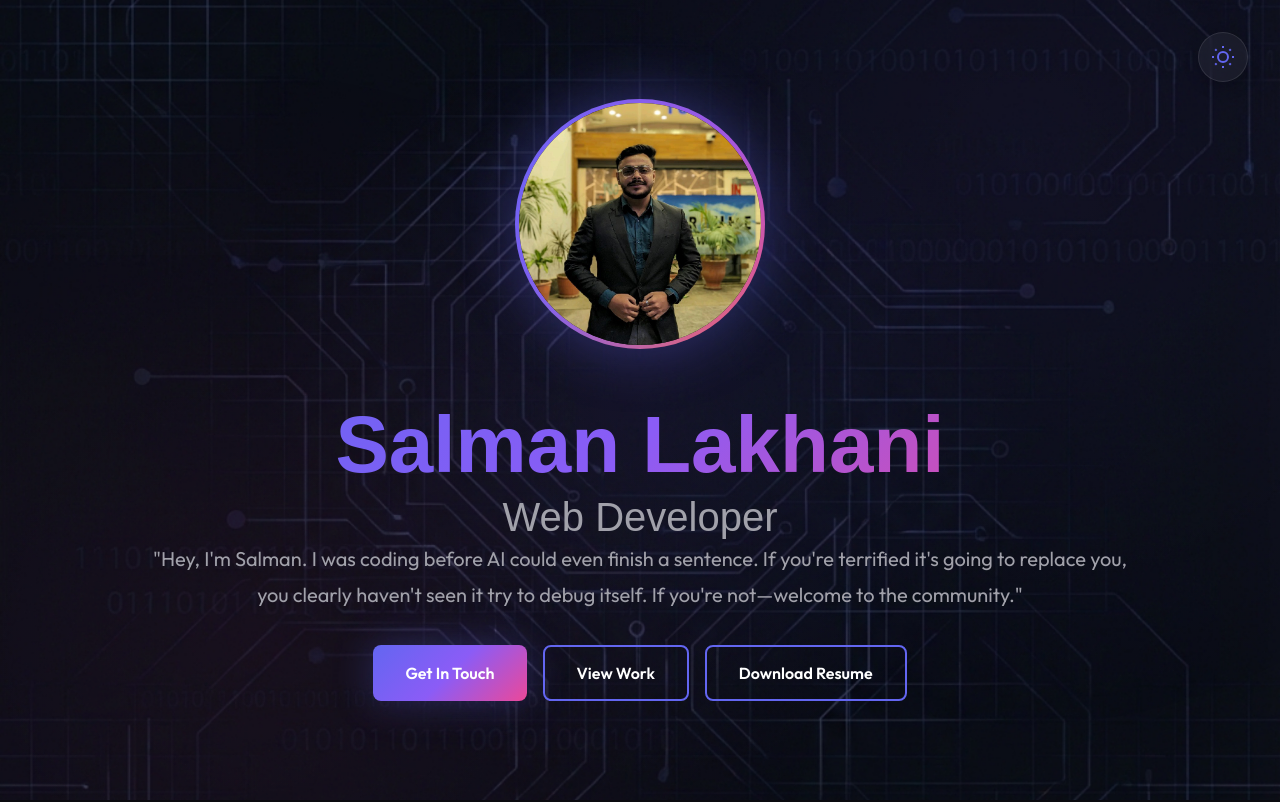
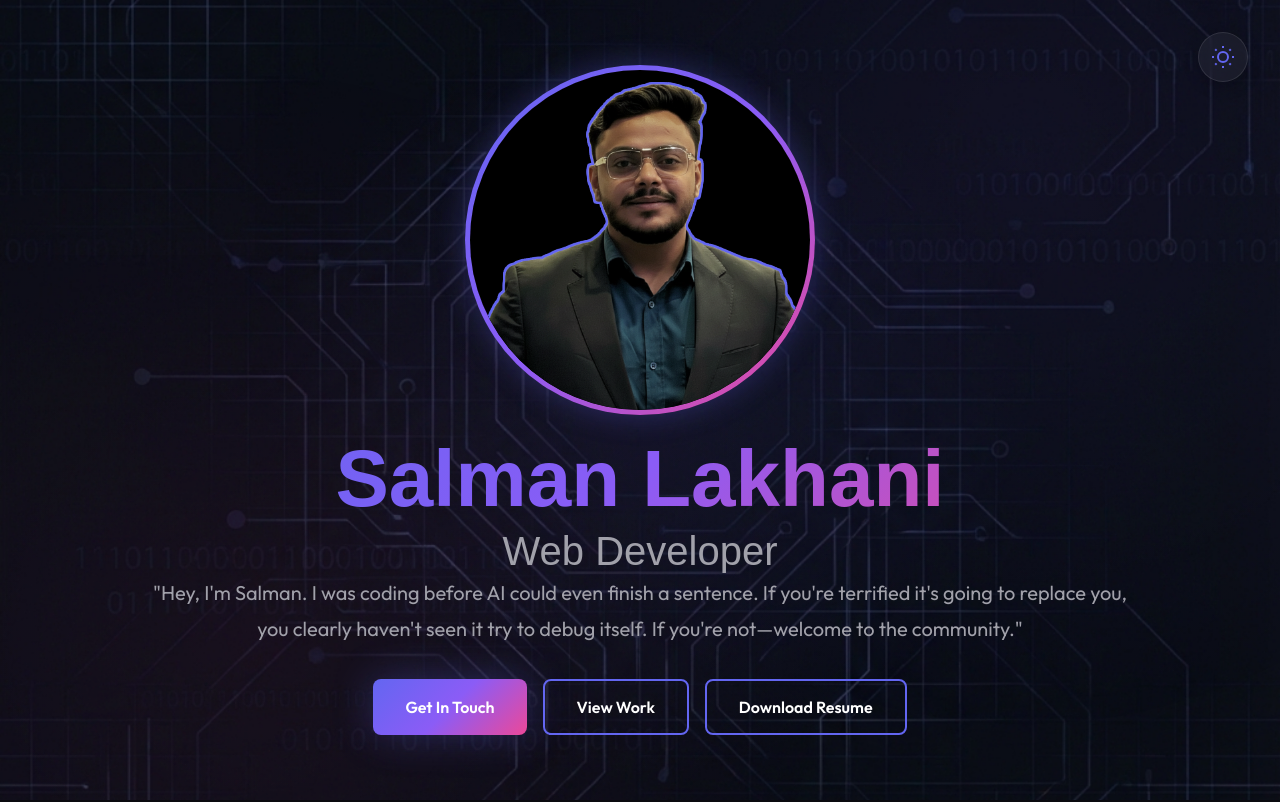
Before and after one commit to salmanlakhani-dev/my-resume, a Next.js app: page / in a window 1280 px wide. Shown: the top 802 px of the page. Built offline with nearby package versions, Linux system fonts and the light colour scheme; a web font is replaced by a local one.

Commit message:
feat: Add new Hero section with interactive glitch profile image and styling.

```diff
--- /dev/null
+++ b/components/GlitchProfile.js
@@ -0,0 +1,71 @@
+'use client';
+
+import { useState, useRef, useEffect } from 'react';
+import Image from 'next/image';
+import styles from './GlitchProfile.module.css';
+
+export default function GlitchProfile() {
+    const containerRef = useRef(null);
+    const [text, setText] = useState('');
+    const chars = "ABCDEFGHIJKLMNOPQRSTUVWXYZ0123456789@#$%&";
+
+    const generateRandomText = (length) => {
+        let result = '';
+        for (let i = 0; i < length; i++) {
+            result += chars.charAt(Math.floor(Math.random() * chars.length));
+        }
+        return result;
+    };
+
+    const handleMouseMove = (e) => {
+        if (!containerRef.current) return;
+
+        const rect = containerRef.current.getBoundingClientRect();
+        const x = e.clientX - rect.left;
+        const y = e.clientY - rect.top;
+
+        // Update CSS variables for gradient position
+        containerRef.current.style.setProperty('--mouse-x', `${x}px`);
+        containerRef.current.style.setProperty('--mouse-y', `${y}px`);
+
+        // Regenerate text on every move ("glitch" effect)
+        // Roughly calculate chars needed to fill box:
+        // Approx 350px width / 8px char width * 350px height / 14px line height ≈ 1100 chars
+        // We'll generate enough to ensure overflow (2500)
+        setText(generateRandomText(2500));
+    };
+
+    const handleMouseLeave = () => {
+        // Reset or clear text? User said fade to zero.
+        // We'll keep the text but CSS opacity will handle the fade out.
+        // Optional: could clear text to stop "glitching" state, but keeping it ensures smooth fade out.
+    };
+
+    return (
+        <div
+            className={styles.card}
+            ref={containerRef}
+            onMouseMove={handleMouseMove}
+            onMouseLeave={handleMouseLeave}
+        >
+            {/* Glitch Text Layer */}
+            <div className={styles.textLayer}>
+                {text}
+            </div>
+
+            {/* Profile Image Layer */}
+            <div className={styles.imageWrapper}>
+                <div className={styles.imageContainer}>
+                    <Image
+                        src="/salman.png"
+                        alt="Salman Lakhani"
+                        width={350}
+                        height={350}
+                        className={styles.profileImg}
+                        priority
+                    />
+                </div>
+            </div>
+        </div>
+    );
+}
--- /dev/null
+++ b/components/GlitchProfile.module.css
@@ -0,0 +1,118 @@
+.card {
+  width: 350px;
+  height: 350px;
+  /* background: #000; <- Removed simple background */
+  position: relative;
+  overflow: hidden;
+  border-radius: 50%;
+  /* Circular shape */
+  cursor: crosshair;
+  box-shadow: 0 0 30px rgba(99, 102, 241, 0.3);
+  /* Add glow */
+
+  /* Gradient Border Logic */
+  border: 5px solid transparent;
+  background:
+    linear-gradient(#000, #000) padding-box,
+    /* Inner black bg */
+    var(--gradient-primary) border-box;
+  /* Outer gradient bg */
+}
+
+.textLayer {
+  position: absolute;
+  inset: 0;
+  padding: 0;
+  /* Removed padding so text fills circle */
+  font-family: 'Courier New', monospace;
+  font-size: 18px;
+  line-height: 1;
+  word-break: break-all;
+  pointer-events: none;
+  border-radius: 50%;
+
+  color: transparent;
+  background-image: radial-gradient(circle 250px at var(--mouse-x, 50%) var(--mouse-y, 50%),
+      rgb(0, 105, 148),
+      rgb(0, 255, 255),
+      rgba(255, 255, 255, 0.2),
+      transparent 60%);
+
+  background-clip: text;
+  -webkit-background-clip: text;
+
+  opacity: 0;
+  transition: opacity 0.3s ease;
+  z-index: 1;
+  /* BEHIND the image */
+}
+
+.card:hover .textLayer {
+  opacity: 1;
+}
+
+.imageWrapper {
+  position: absolute;
+  top: 50%;
+  left: 50%;
+  transform: translate(-50%, -50%);
+  z-index: 10;
+  /* IN FRONT of the text */
+  pointer-events: none;
+  width: 100%;
+  height: 100%;
+  display: flex;
+  align-items: center;
+  justify-content: center;
+
+}
+
+.imageContainer {
+  /* Fits inside padding box (330px).
+     Setting to 100% fits it exactly to the inner edge of border.
+  */
+  width: 100%;
+  height: 100%;
+  border-radius: 50%;
+  background: transparent;
+  /* Transparent so we don't block effects if image is transparent */
+  display: flex;
+  align-items: center;
+  justify-content: center;
+  overflow: hidden;
+  box-shadow: 0 0 20px rgba(0, 0, 0, 0.5);
+  /* separation shadow */
+
+}
+
+.profileImg {
+  object-fit: cover;
+  width: 100%;
+  height: 100%;
+  filter: drop-shadow(2px 0 0 var(--color-accent-primary)) drop-shadow(0 2px 0 var(--color-accent-primary)) drop-shadow(-2px 0 0 var(--color-accent-primary)) drop-shadow(0 -2px 0 var(--color-accent-primary));
+}
+
+/* Light Theme Adjustments */
+:global([data-theme="light"]) .card {
+  background:
+    linear-gradient(rgba(255, 255, 255, 1), rgba(255, 255, 255, 1)) padding-box,
+    var(--gradient-primary) border-box;
+  backdrop-filter: blur(12px);
+  -webkit-backdrop-filter: blur(12px);
+  box-shadow: 0 8px 32px rgba(99, 102, 241, 0.2);
+}
+
+:global([data-theme="light"]) .textLayer {
+  /* Using darker gradient colors for visibility on white?
+     Or keeping the cyber look?
+     Let's try a darker, high-contrast digital look for light mode.
+  */
+  background-image: radial-gradient(circle 150px at var(--mouse-x, 50%) var(--mouse-y, 50%),
+      rgb(0, 80, 115),
+      /* Darker Blue */
+      rgb(72, 61, 139),
+      /* Dark Slate Blue */
+      rgba(0, 0, 0, 0.4),
+      /* Dark Grey */
+      transparent 60%);
+}
--- a/components/Hero.js
+++ b/components/Hero.js
@@ -5,6 +5,7 @@ import Image from 'next/image';
 import { animateHero } from '@/lib/animations';
 import styles from './Hero.module.css';
 import SarcasticPopup from './SarcasticPopup';
+import GlitchProfile from './GlitchProfile';
 
 export default function Hero() {
   const heroRef = useRef(null);
@@ -49,18 +50,8 @@ export default function Hero() {
       <div className={styles.heroBackground} ref={bgRef}></div>
       <div className="container">
         <div className={styles.heroContent}>
-          <div className={styles.heroImageWrapper}>
-            <div className={`${styles.heroImageContainer} hero-image`}>
-              <Image
-                src="/salman.jpg"
-                alt="Salman Lakhani"
-                width={300}
-                height={300}
-                className={styles.profileImage}
-                priority
-              />
-              <div className={styles.imageGlow}></div>
-            </div>
+          <div className={`${styles.heroImageWrapper} hero-image`}>
+            <GlitchProfile />
           </div>
 
           <div className={styles.heroText}>
--- a/components/Hero.module.css
+++ b/components/Hero.module.css
@@ -59,7 +59,7 @@
   display: flex;
   flex-direction: column;
   align-items: center;
-  gap: 3rem;
+  gap: 1rem;
   position: relative;
   z-index: 1;
   text-align: center;
```
Also changed, not shown: public/salman.png (added).
